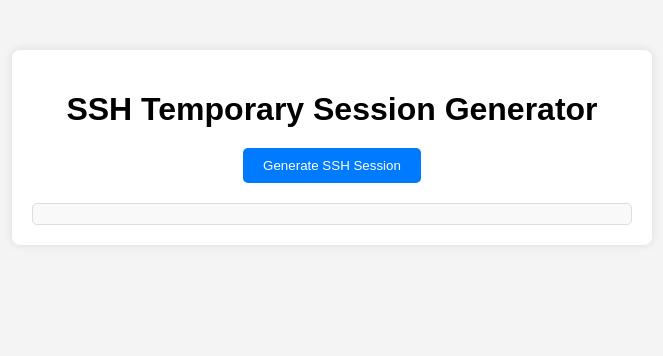
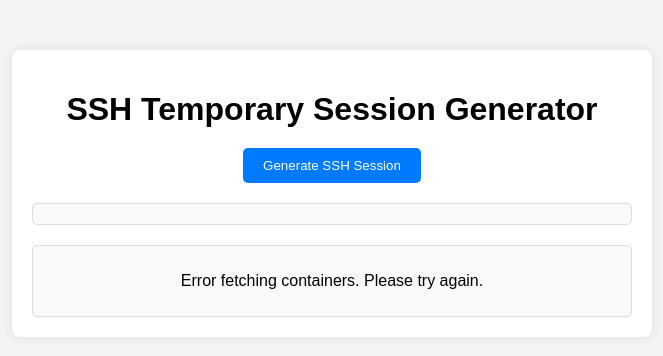
Before and after one commit to kokofixcomputers/TemporarySSHSessionManager, a Flask app: page / in a window 1280 px wide. Shown: the top 356 px of the page, without its empty margins (308-971 px from the left). Run offline with Flask 3, Linux system fonts and the light colour scheme; data that the repository does not hold is empty.

Commit message:
:sparkles: feat: Many new features!
Signed-off-by: kokodev <koko@kokodev.cc>

```diff
--- a/handler.py
+++ b/handler.py
@@ -33,7 +33,7 @@ def create_container():
         "PASSWORD_ACCESS": "true",
         "USER_PASSWORD": password,
         "USER_NAME": username,
-        "WELCOME_MESSAGE": "Welcome to your temp enviroment. SSH access is enabled with your user password."
+        "WELCOME_MESSAGE": "Welcome to your temp environment. SSH access is enabled with your user password."
     }
 
     # Create and run the container
@@ -50,9 +50,18 @@ def create_container():
         return None, None, None, None
     time.sleep(5)
 
-
     print(f"Container {container.name} created and running.")
     print(f"Generated Username: {username}")
     print(f"Generated Password: {password}")
     print(f"Mapped Host Port: {host_port} to Container Port: 2222")
     return container.name, username, password, host_port
+
+def delete_container(name):
+    try:
+        client = docker.from_env()
+        container = client.containers.get(name)
+        container.remove(force=True)
+    except:
+        return None
+    print(f"Container {name} deleted.")
+    return True
--- a/main.py
+++ b/main.py
@@ -70,52 +70,51 @@ def auth():
 
 @app.route('/auth/callback')
 def auth_callback():
-    # Print incoming request arguments for debugging
-    print(f"Received args: {request.args}")  # Log incoming arguments
     code = request.args.get('session')
-
     if code:
-        print(f"Session code found: {code}")  # Print the session code
-        # Process the code and retrieve the user's username
         response = requests.get(f'https://kokoauth.kokodev.cc/api/v1/get-user-info?session={code}')
-
         if response.status_code == 200:
             user_info = response.json()
             username = user_info.get('email')
-            print(f"Username retrieved: {username}")  # Print the username
-
-            # Store the username in the database
             if username:
                 conn = sqlite3.connect('containers.db')
                 c = conn.cursor()
                 c.execute("SELECT username FROM users WHERE username=?", (username,))
-
                 if c.fetchone() is None:
                     c.execute("INSERT INTO users (username) VALUES (?)", (username,))
-
                 c.execute("INSERT INTO session (user, session) VALUES (?, ?)", (username, code))
                 conn.commit()
                 conn.close()
-
                 session['username'] = username
                 session['session'] = code
-
                 return redirect(url_for('home'))
-
-    print("No valid session code found; redirecting to auth.")  # Print warning message
     return redirect(url_for('auth'))
 
-
-@app.route('/logout')
-def logout():
+@app.route('/get_user_containers')
+def get_user_containers():
+    if not authenticated(session):
+        return jsonify({"error": "You are not logged in."}), 401
     conn = sqlite3.connect('containers.db')
     c = conn.cursor()
-    c.execute("DELETE FROM session WHERE session=?", (session['session'],))
+    c.execute("SELECT name, username, password, port FROM containers WHERE user=?", (session['username'],))
+    containers = c.fetchall()
+    conn.close()
+    return jsonify([{"name": container[0], "username": container[1],
+                    "password": container[2], "port": container[4]}
+                   for container in containers])
+
+@app.route('/delete_containers', methods=['DELETE'])
+def delete_containers():
+    if not authenticated(session):
+        return jsonify({"error": "You are not logged in."}), 401
+    names = request.form.getlist('names[]')
+    conn = sqlite3.connect('containers.db')
+    c = conn.cursor()
+    c.executemany("DELETE FROM containers WHERE name=? AND user=?",
+                  [(name, session['username']) for name in names])
     conn.commit()
     conn.close()
-    session.pop('username', None)
-    session.pop('session', None)
-    return redirect(url_for('home'))
+    return jsonify({"success": True})
 
 create_database()
 app.run(host='0.0.0.0', port=2271, debug=True)
--- a/static/script.js
+++ b/static/script.js
@@ -1,4 +1,4 @@
-document.getElementById('generateSessionBtn').addEventListener('click', function() {
+document.getElementById('generateSessionBtn').addEventListener('click', function () {
     const xhr = new XMLHttpRequest();
     document.getElementById('result').innerHTML = `
           <p>Generating session... Do not click the above button again. This might take a few minutes.</p>
@@ -6,7 +6,7 @@ document.getElementById('generateSessionBtn').addEventListener('click', function
     xhr.open('POST', '/create_container', true);
     xhr.setRequestHeader('Content-Type', 'application/json;charset=UTF-8');
 
-    xhr.onload = function() {
+    xhr.onload = function () {
       if (xhr.status >= 200 && xhr.status < 300) {
         const response = JSON.parse(xhr.responseText);
         displayResult(response);
@@ -16,7 +16,7 @@ document.getElementById('generateSessionBtn').addEventListener('click', function
       }
     };
 
-    xhr.onerror = function() {
+    xhr.onerror = function () {
       console.error('Request failed');
       document.getElementById('result').innerHTML = '<p>Request failed. Please check your connection.</p>';
     };
@@ -34,4 +34,83 @@ function displayResult(data) {
           <p><strong>Port:</strong> ${data.port}</p>
           <p><strong>SSH Command:</strong> <code>${data.ssh_command}</code></p>
       `;
+
+    // Update the containers div with the user's containers
+    const containersDiv = document.getElementById('containers');
+    const containers = JSON.parse(data.containers);
+    if (containers.length > 0) {
+      let html = '<ul class="container-list">';
+      containers.forEach(container => {
+        html += `<li>
+                  <strong>Name:</strong> ${container.name}, <strong>Username:</strong> ${container.username}, <strong>Port:</strong> ${container.port}, <strong>Password</strong> ${container.password}
+                  <button id="delete-btn-${container.id}" class="delete-btn">Delete</button>
+                </li>`;
+      });
+      html += '</ul>';
+      containersDiv.innerHTML = html;
+
+      // Add event listeners to delete buttons
+      const deleteBtns = document.getElementsByClassName('delete-btn');
+      for (let i = 0; i < deleteBtns.length; i++) {
+        deleteBtns[i].addEventListener('click', function () {
+          const containerId = this.id.split('-')[2];
+          deleteContainer(containerId);
+        });
       }
+    } else {
+      containersDiv.innerHTML = '<p>No containers assigned.</p>';
+    }
+  }
+
+  document.addEventListener('DOMContentLoaded', function () {
+    // Load the user's containers on page load
+    fetch('/get_user_containers')
+      .then(response => response.json())
+      .then(data => {
+        const containersDiv = document.getElementById('containers');
+        if (data.length > 0) {
+          let html = '<ul class="container-list">';
+          data.forEach(container => {
+            html += `<li>
+                      <strong>Name:</strong> ${container.name}, <strong>Username:</strong> ${container.username}, <strong>Port:</strong> ${container.port}
+                      <button id="delete-btn-${container.id}" class="delete-btn">Delete</button>
+                    </li>`;
+          });
+          html += '</ul>';
+          containersDiv.innerHTML = html;
+
+          // Add event listeners to delete buttons
+          const deleteBtns = document.getElementsByClassName('delete-btn');
+          for (let i = 0; i < deleteBtns.length; i++) {
+            deleteBtns[i].addEventListener('click', function () {
+              const containerId = this.id.split('-')[2];
+              deleteContainer(containerId);
+            });
+          }
+        } else {
+          containersDiv.innerHTML = '<p>No containers assigned.</p>';
+        }
+      })
+      .catch(error => {
+        console.error('Error fetching containers:', error);
+        document.getElementById('containers').innerHTML = '<p>Error fetching containers. Please try again.</p>';
+      });
+  });
+
+  function deleteContainer(containerId) {
+    if (confirm('Are you sure you want to delete this container?')) {
+      fetch(`/delete_container?id=${containerId}`, { method: 'DELETE' })
+        .then(response => {
+          if (response.ok) {
+            displayResult({ containers: JSON.stringify([]) });
+          } else {
+            console.error('Error deleting container:', response.statusText);
+            alert('Error deleting container. Please try again.');
+          }
+        })
+        .catch(error => {
+          console.error('Error deleting container:', error);
+          alert('Error deleting container. Please try again.');
+        });
+    }
+  }
--- a/static/styles.css
+++ b/static/styles.css
@@ -21,7 +21,7 @@ h1 {
 
   button {
     padding: 10px 20px;
-    background-color: #007BFF;
+    background-color: #007bff;
     color: white;
     border: none;
     border-radius: 5px;
@@ -39,3 +39,22 @@ button:hover {
     border-radius: 5px;
     background-color: #f9f9f9;
   }
+
+  .container-list {
+    list-style: none;
+    padding: 0;
+    margin: 0;
+  }
+
+  .container-list li {
+    margin-bottom: 10px;
+    padding: 10px;
+    border: 1px solid #dddddd;
+    border-radius: 5px;
+    background-color: #f9f9f9;
+  }
+
+  .container-list li button {
+    float: right;
+    margin-left: 10px;
+  }
--- a/templates/home.html
+++ b/templates/home.html
@@ -1,16 +1,19 @@
 <!DOCTYPE html>
 <html lang="en">
   <head>
-    <meta charset="UTF-8">
-    <meta name="viewport" content="width=device-width, initial-scale=1.0">
+    <meta charset="UTF-8" />
+    <meta name="viewport" content="width=device-width, initial-scale=1.0" />
     <title>SSH Temporary Session Generator</title>
-    <link rel="stylesheet" href="/static/styles.css">
+    <link rel="stylesheet" href="/static/styles.css" />
   </head>
   <body>
     <div class="container">
       <h1>SSH Temporary Session Generator</h1>
       <button id="generateSessionBtn">Generate SSH Session</button>
       <div id="result" class="result"></div>
+      <div id="containers" class="result">
+        <h3>Your Containers:</h3>
+      </div>
     </div>
     <script src="/static/script.js"></script>
   </body>
```
Lines whose indentation alone changed are shown as unchanged.
